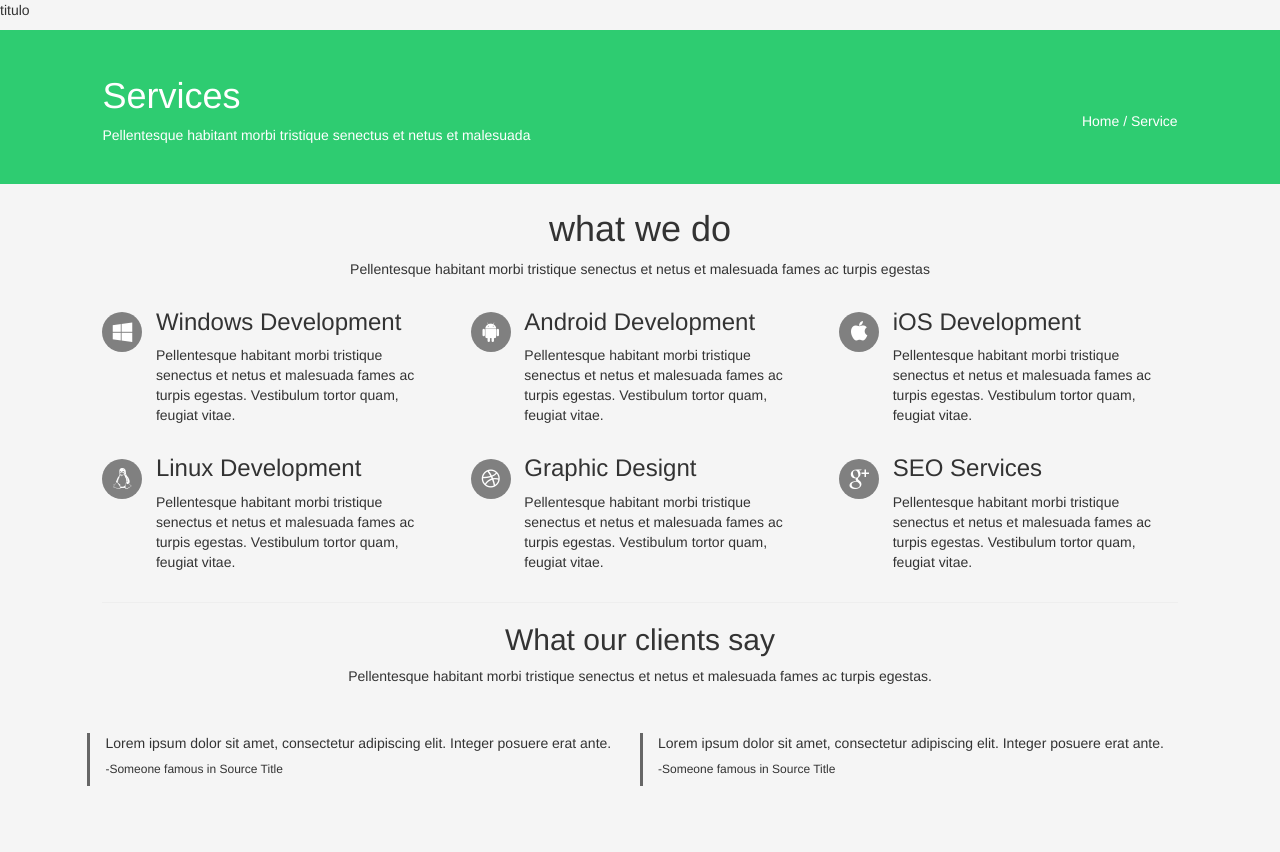
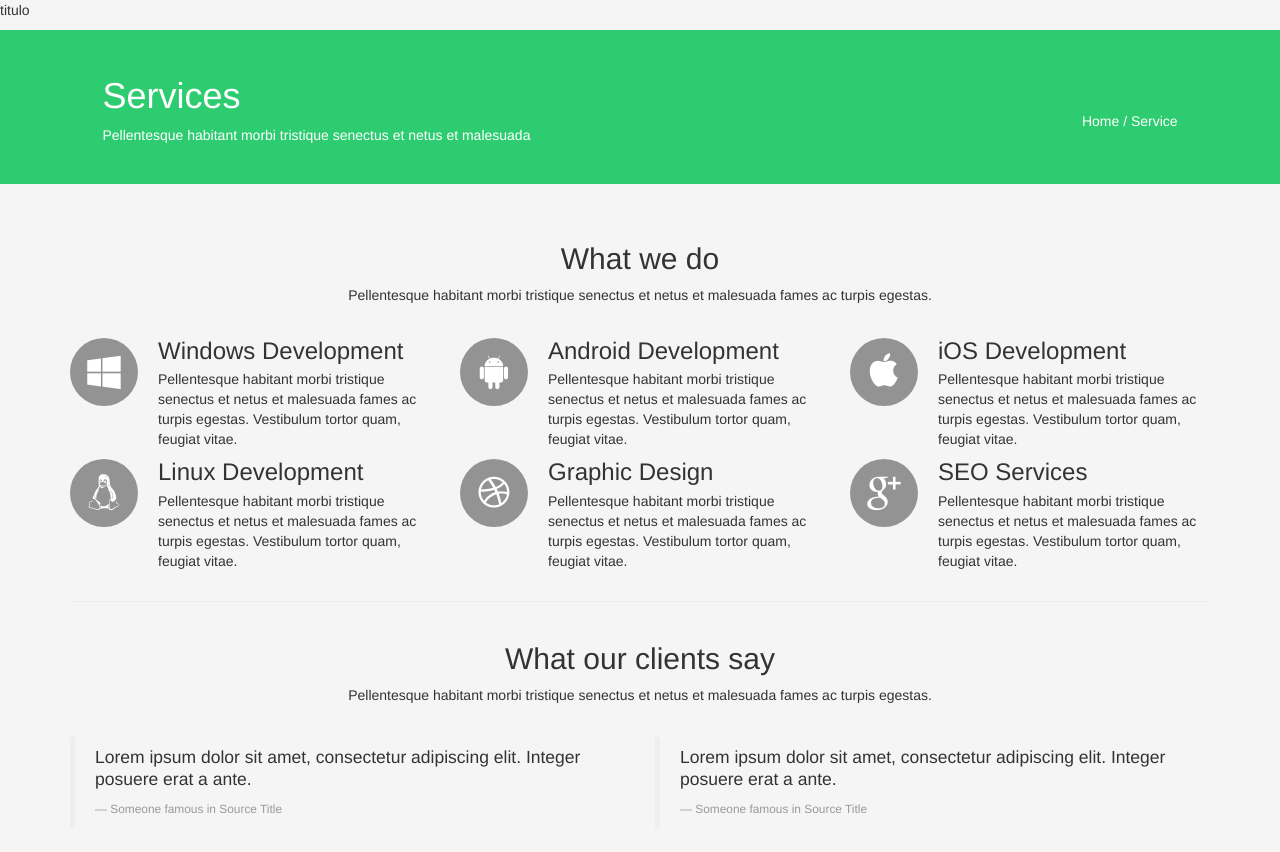
Before and after one commit to parakawa/Flat-Theme, a plain HTML site: page services.html in a window 1280 px wide. Drawn offline with Linux system fonts and the light colour scheme.

Commit message:
modificacion de la pagina serv

```diff
--- a/css/main.css
+++ b/css/main.css
@@ -30,39 +30,34 @@ body{
 	font-style: none;
 	color: white;
 }/*contenido servicio*/
-.contenidoserv {
-	padding-left: 8%;
-	padding-right: 8%;
-	margin-top: 2%;
+.servicescontenido{
+  padding-bottom: 5%;
+  padding-top: 3%;
 }
-.icons{
-	color: white;
-	font-size: 1.5em;
-	background: grey;
-	border-radius: 20px;
-	text-align: center;
-	padding-top: 5px;
-	margin-top: 7%;
-	margin-right: 4%;
-	width: 40px;
-	height: 40px;
-	float: left;
+.media:hover .icon-md {
+    background-color: black;
+    border-radius: 10%;
 }
-.icons:hover{
-	background-color: black;
-	border-radius: 10%;
+.icon-md {
+    font-size: 36px;
+    height: 68px;
+    width: 68px;
+    line-height: 68px;
+    color: #fff;
+    margin-right: 10px;
+    background-color: rgba(0, 0, 0, 0.4);
+    text-align: center;
+    display: block;
+    border-radius: 50%;
+  /*  -webkit-transition: 500ms;
+    -moz-transition: 500ms;
+    -o-transition: 500ms;
+    transition: 500ms;*/
 }
-.contenidoicons{
-	float: left;
-	width: 80%;
-}
-.cajitainf{
-	border-left:3px solid #666666 ;
-	margin-top:2%;
-	margin-bottom: 5%;
+.what{
+  padding-bottom: 2%;
 }
 /*contenido portafolio*/
-
 .cajaimg .item-inner {
   background: #fff;
   border: 1px solid #eee;
@@ -72,6 +67,7 @@ body{
 }
 .cajaimg img {
   width: 100%;
+  height: 250px;
 }
 .cajaimg h5 {
   background: #fff;
--- a/services.html
+++ b/services.html
@@ -37,93 +37,112 @@
         </div>
     </section>
     <section class="servicescontenido">
-        <div class="contenidoserv">
+        <div class="container">
+            <div class="row">
+                <div class="col-md-12">
                     <div class="what text-center">
-                <h1>what we do</h1>
-                <p>Pellentesque habitant morbi tristique senectus et netus et malesuada fames ac turpis egestas</p>
+                        <h2>What we do</h2>
+                        <p>Pellentesque habitant morbi tristique senectus et netus et malesuada fames ac turpis egestas.</p>
+                    </div>
+                </div>
             </div>
             <div class="row">
-                <div class="col-xs-4 col-sm-4 col-md-4 col-lg-4">
-                    <div class="caja">
-                        <div class="icons">
+                <div class="col-md-4 col-sm-6">
+                    <div class="media">
+                        <div class="pull-left">
                             <i class="icon-windows icon-md"></i>
                         </div>
-                        <div class="contenidoicons">
-                            <h3>Windows Development</h3>
-                            <p>Pellentesque habitant morbi tristique senectus et netus et malesuada fames ac turpis egestas. Vestibulum tortor quam, feugiat vitae.</p>
-                        </div>
-                    </div>
-                    <div class="caja">
-                        <div class="icons">
-                            <i class="icon-linux icon-md"></i>
-                        </div>
-                        <div class="contenidoicons">
-                            <h3>Linux Development</h3>
+                        <div class="media-body">
+                            <h3 class="media-heading">Windows Development</h3>
                             <p>Pellentesque habitant morbi tristique senectus et netus et malesuada fames ac turpis egestas. Vestibulum tortor quam, feugiat vitae.</p>
                         </div>
                     </div>
                 </div>
-                <div class="col-xs-4 col-sm-4 col-md-4 col-lg-4">
-                    <div class="caja">
-                        <div class="icons">
+                <div class="col-md-4 col-sm-6">
+                    <div class="media">
+                        <div class="pull-left">
                             <i class="icon-android icon-md"></i>
                         </div>
-                        <div class="contenidoicons">
-                            <h3>Android Development</h3>
-                            <p>Pellentesque habitant morbi tristique senectus et netus et malesuada fames ac turpis egestas. Vestibulum tortor quam, feugiat vitae.</p>
-                        </div>
-                    </div>
-                    <div class="caja">
-                        <div class="icons">
-                            <i class="icon-dribbble icon-md"></i>
-                        </div>
-                        <div class="contenidoicons">
-                            <h3>Graphic Designt</h3>
+                        <div class="media-body">
+                            <h3 class="media-heading">Android Development</h3>
                             <p>Pellentesque habitant morbi tristique senectus et netus et malesuada fames ac turpis egestas. Vestibulum tortor quam, feugiat vitae.</p>
                         </div>
                     </div>
                 </div>
-                <div class="col-xs-4 col-sm-4 col-md-4 col-lg-4">
-                    <div class="caja">
-                        <div class="icons">
+                <div class="col-md-4 col-sm-6">
+                    <div class="media">
+                        <div class="pull-left">
                             <i class="icon-apple icon-md"></i>
                         </div>
-                        <div class="contenidoicons">
-                            <h3>iOS Development</h3>
+                        <div class="media-body">
+                            <h3 class="media-heading">iOS Development</h3>
                             <p>Pellentesque habitant morbi tristique senectus et netus et malesuada fames ac turpis egestas. Vestibulum tortor quam, feugiat vitae.</p>
                         </div>
                     </div>
-                    <div class="caja">
-                        <div class="icons pull-left">
+                </div>
+            </div>
+            <div class="gap"></div>
+            <div class="row">
+                <div class="col-md-4 col-sm-6">
+                    <div class="media">
+                        <div class="pull-left">
+                            <i class="icon-linux icon-md"></i>
+                        </div>
+                        <div class="media-body">
+                            <h3 class="media-heading">Linux Development</h3>
+                            <p>Pellentesque habitant morbi tristique senectus et netus et malesuada fames ac turpis egestas. Vestibulum tortor quam, feugiat vitae.</p>
+                        </div>
+                    </div>
+                </div>
+                <div class="col-md-4 col-sm-6">
+                    <div class="media">
+                        <div class="pull-left">
+                            <i class="icon-dribbble icon-md"></i>
+                        </div>
+                        <div class="media-body">
+                            <h3 class="media-heading">Graphic Design</h3>
+                            <p>Pellentesque habitant morbi tristique senectus et netus et malesuada fames ac turpis egestas. Vestibulum tortor quam, feugiat vitae.</p>
+                        </div>
+                    </div>
+                </div>
+                <div class="col-md-4 col-sm-6">
+                    <div class="media">
+                        <div class="pull-left">
                             <i class="icon-google-plus icon-md"></i>
                         </div>
-                        <div class="contenidoicons">
-                            <h3>SEO Services</h3>
+                        <div class="media-body">
+                            <h3 class="media-heading">SEO Services</h3>
                             <p>Pellentesque habitant morbi tristique senectus et netus et malesuada fames ac turpis egestas. Vestibulum tortor quam, feugiat vitae.</p>
                         </div>
                     </div>
                 </div>
             </div>
             <hr>
-        </div>
-        <div class="cajafinal">
+            <div class="row">
+                <div class="col-lg-12">
                     <div class="what text-center">
                         <h2>What our clients say</h2>
                         <p>Pellentesque habitant morbi tristique senectus et netus et malesuada fames ac turpis egestas.</p>
                     </div>
-            <div class="contenidoserv">
+                    <div class="gap"></div>
                     <div class="row">
-                <div class="cajitainf col-xs-6 col-sm-6 col-md-6 col-lg-6">
-                   <p>Lorem ipsum dolor sit amet, consectetur adipiscing elit. Integer posuere erat ante.</p>
-                   <p><h6>-Someone famous in Source Title</h6></p>
+                        <div class="col-md-6">
+                            <blockquote>
+                                <p>Lorem ipsum dolor sit amet, consectetur adipiscing elit. Integer posuere erat a ante.</p>
+                                <small>Someone famous in <cite title="Source Title">Source Title</cite></small>
+                            </blockquote>
                         </div>
-                <div  class="cajitainf col-xs-6 col-sm-6 col-md-6 col-lg-6">
-                    <p>Lorem ipsum dolor sit amet, consectetur adipiscing elit. Integer posuere erat ante.</p>
-                   <p><h6>-Someone famous in Source Title</h6></p>
+                        <div class="col-md-6">
+                            <blockquote>
+                                <p>Lorem ipsum dolor sit amet, consectetur adipiscing elit. Integer posuere erat a ante.</p>
+                                <small>Someone famous in <cite title="Source Title">Source Title</cite></small>
+                            </blockquote>
                         </div>
                     </div>
                 </div>
             </div>
+        </div>
+    </section>
     <script src="js/jquery.js"></script>
     <script src="js/bootstrap.min.js"></script>
     <script src="js/main.js"></script>
```
Lines whose indentation alone changed are shown as unchanged.
